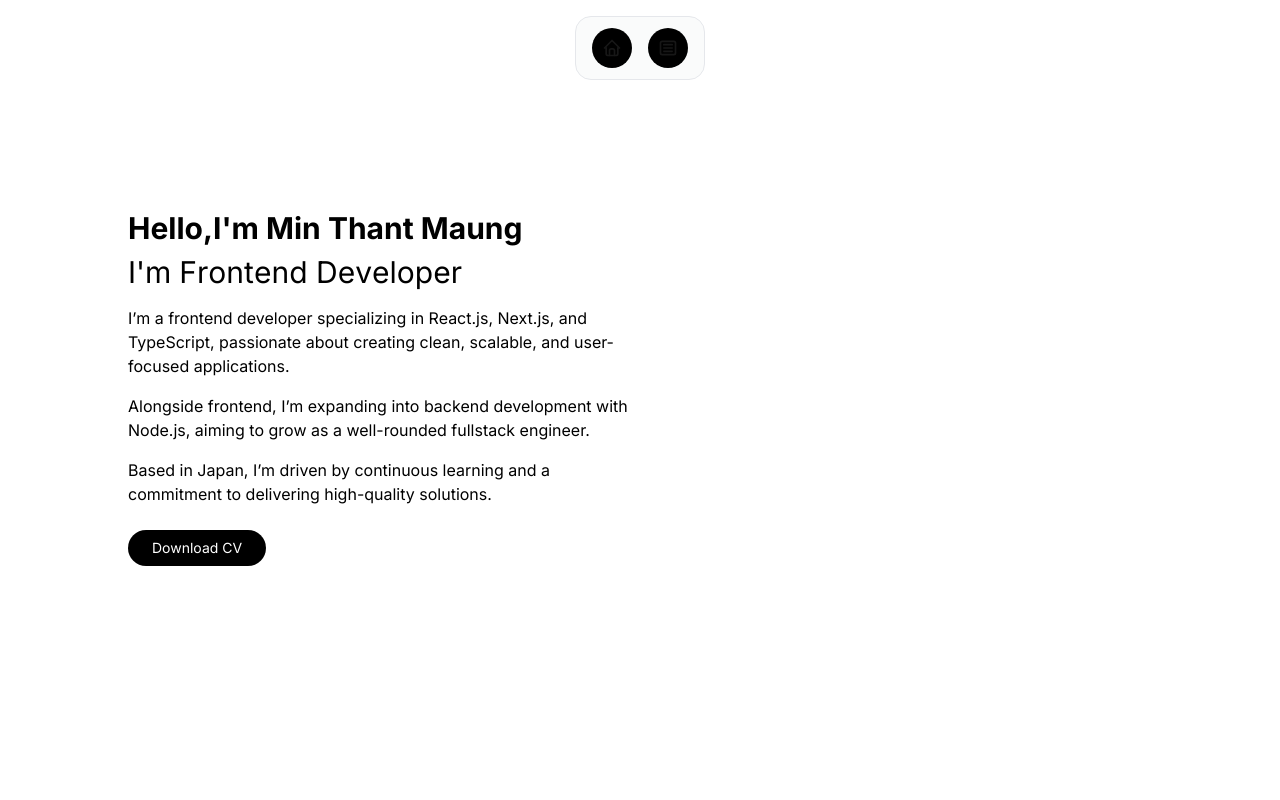
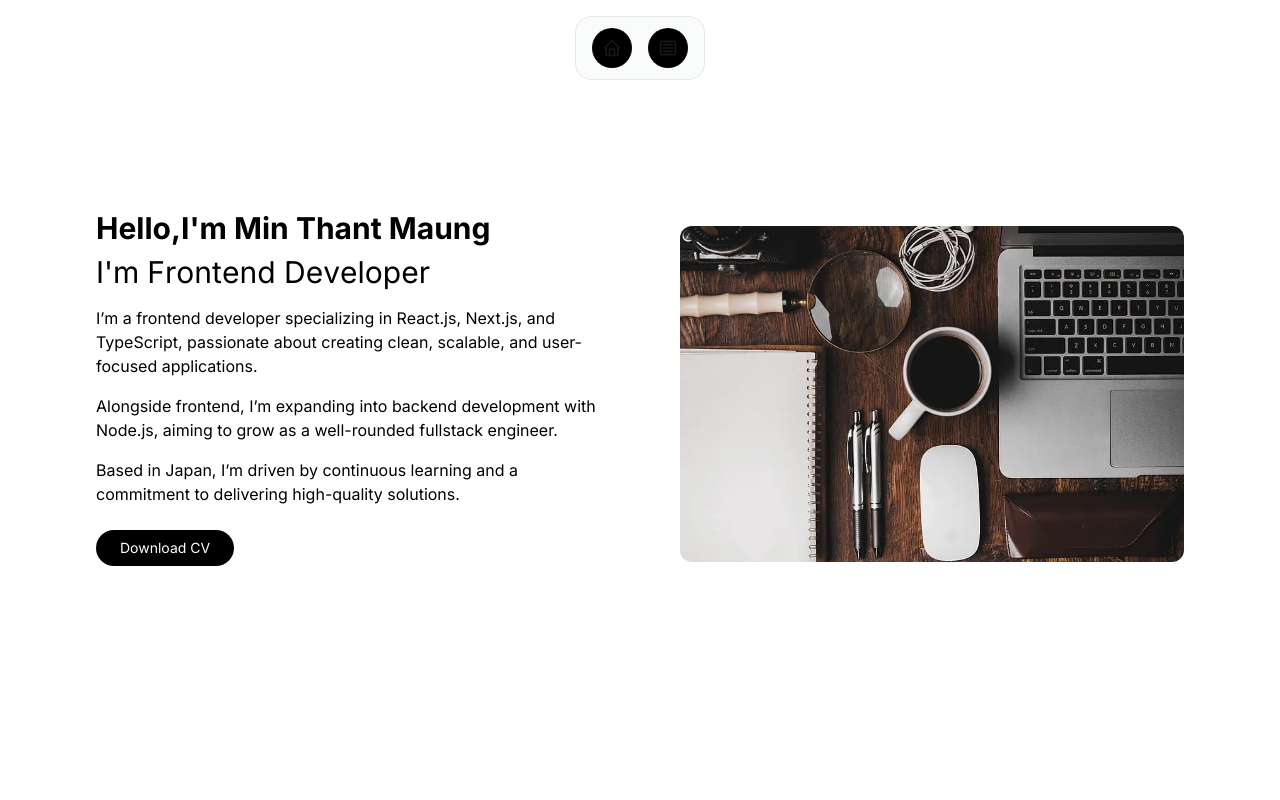
Before and after one commit to MinThantMaung/portfolio-latest, a Next.js app: page / in a window 1280 px wide. Shown: the top 800 px of the page. Built offline with nearby package versions, Linux system fonts and the light colour scheme.

Commit message:
feat:implement hero image to component

```diff
--- a/src/app/components/hero.tsx
+++ b/src/app/components/hero.tsx
@@ -2,6 +2,8 @@
 
 import { staticData } from "../static";
 import { FlipWords } from "../ui/flip-words";
+import hero from "../../../public/hero.png";
+import Image from "next/image";
 
 const Hero = () => {
   const words = [
@@ -12,8 +14,8 @@ const Hero = () => {
 
   return (
     <>
-      <div className="min-h-screen flex justify-center items-center mx-4 md:mx-32">
-        <div className="flex">
+      <div className="min-h-screen flex justify-center items-center mx-4 md:mx-24">
+        <div className="flex flex-col md:flex-row md:gap-20">
           <div className="md:w-1/2">
             <h2 className="text-2xl md:text-3xl font-bold mb-2">
               {staticData.name}
@@ -32,6 +34,9 @@ const Hero = () => {
               {staticData.download}
             </a>
           </div>
+          <div className="md:w-1/2 hidden md:block">
+            <Image src={hero} alt="" className="rounded-xl md:mt-4" />
+          </div>
         </div>
       </div>
     </>
```
